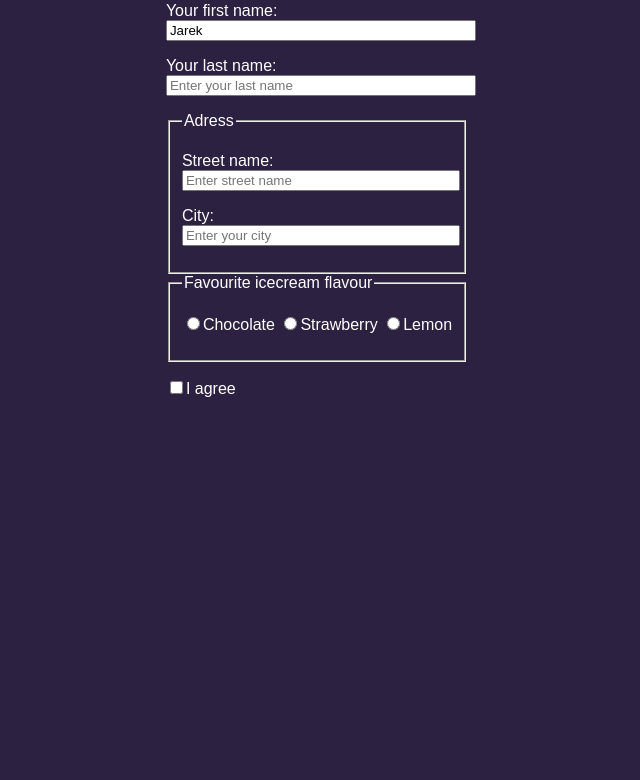
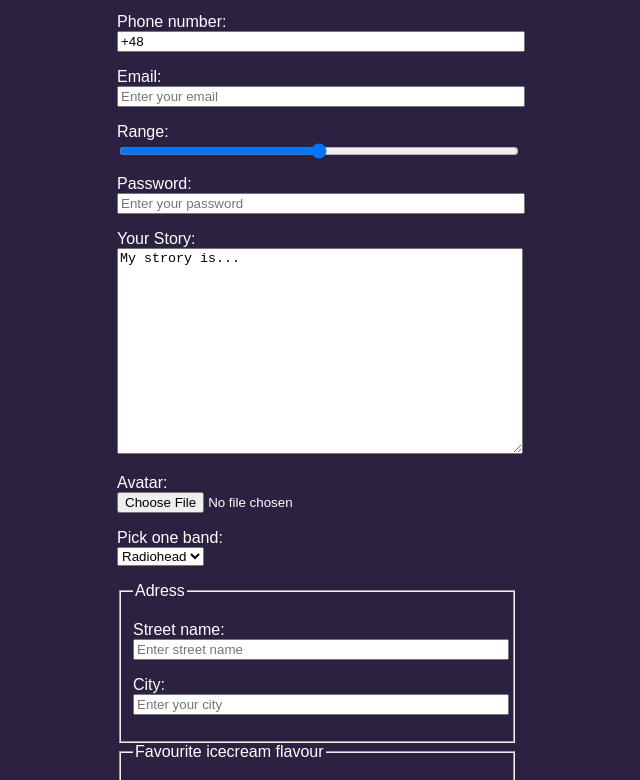
Before and after one commit to jarek-janowski/forms-exercises, a plain HTML site: page index.html in a window 1280 px wide. Shown: the part 240-1020 px from the top of the page, without its empty margins (323-963 px from the left). Before the commit the page ends 816 px from the top, so only its background shows below. Drawn offline with Linux system fonts and the light colour scheme.

Commit message:
added more forms with different types

```diff
--- a/index.html
+++ b/index.html
@@ -12,16 +12,86 @@
     <main>
         <h1 class="main-heading">Forms Playground</h1>
         <form class="form">
+            <!-- type=text -->
             <p>
                 <label for="firstName">Your first name:
-                    <input class="form__input" placeholder="Enter your first name" value="Jarek" id="firstName"
-                        name="firstName" type="text"></label>
+                    <input class="form__input" placeholder="Enter your first name" id="firstName" name="firstName"
+                        type="text"></label>
             </p>
             <p>
                 <label for="lastName">Your last name:
                     <input class="form__input" placeholder="Enter your last name" id="lastName" name="lastName"
                         type="text">
-                </label></p>
+                </label>
+            </p>
+
+            <!-- type=number  -->
+            <p>
+                <label for="favouriteNumber">Favourite number:
+                    <input class="form__input" placeholder="Enter your favourite number" id="favouriteNumber"
+                        name="favouriteNumber" type="number">
+                </label>
+            </p>
+
+            <!-- type=tel -->
+
+            <p>
+                <label for="phoneNumber">Phone number:
+                    <input class="form__input" value="+48 " placeholder="Enter your phone number" id="phoneNumber"
+                        name="phoneNumber" type="tel">
+                </label>
+            </p>
+            <!-- type = email  -->
+            <p>
+                <label for="email">Email:
+                    <input class="form__input" placeholder="Enter your email" id="email" name="email" type="email">
+                </label>
+            </p>
+
+            <!-- type = range  -->
+
+            <p>
+                <label for="range">Range:
+                    <input class="form__input range--js" id="range" name="range" type="range" min="0" max="100"
+                        step="5">
+                </label>
+            </p>
+            <!-- type = password  -->
+            <p>
+                <label for="password">Password:
+                    <input class="form__input" placeholder="Enter your password" id="password" name="password"
+                        type="password">
+                </label>
+            </p>
+
+            <!-- textarea  -->
+
+            <p>
+                <label for="yourStory">Your Story:</label>
+                <textarea class="form__textarea" name="yourStory" id="yourStory">My strory is...</textarea>
+
+            </p>
+
+            <!-- type = file  -->
+
+            <p>
+                <label for="avatar">Avatar:
+                    <input class="form__input" id="avatar" name="avatar" type="file">
+                </label>
+            </p>
+
+            <!-- select -> option  -->
+
+            <p>
+                <label for="band">Pick one band:</label>
+                <select name="band" id="band">
+                    <option value="band-1">Radiohead</option>
+                    <option value="band-2">Koven</option>
+                    <option value="band-3">Pro8l3m</option>
+                </select>
+            </p>
+
+            <!-- fieldset -->
             <fieldset>
                 <legend>Adress</legend>
                 <p>
@@ -50,8 +120,15 @@
                     </label>
                 </p>
             </fieldset>
+
+            <!-- type = checkbox -->
+
             <p>
                 <label for=""><input name="agreement" type="checkbox" value="agree">I agree</label>
+            </p>
+            <!-- type = submit  -->
+            <p>
+                <input name="submit" type="submit" value="Send">
             </p>
         </form>
     </main>
--- a/style.css
+++ b/style.css
@@ -9,9 +9,20 @@ body {
 
 }
 
-.form {}
+.form {
+    width: 400px;
+}
 
 .form__input {
     display: block;
     width: 100%;
 }
+
+.form label {
+    display: block;
+}
+
+.form__textarea {
+    width: 100%;
+    height: 200px;
+}
```
